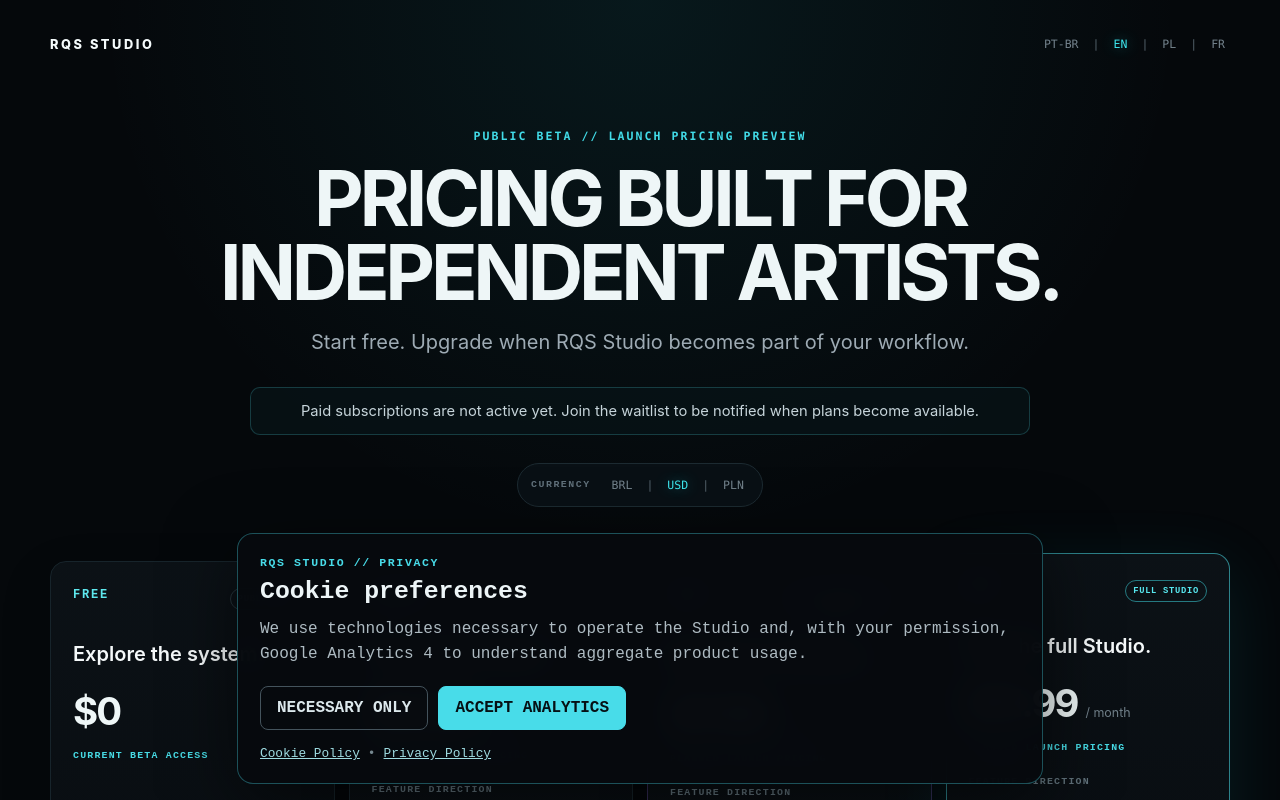
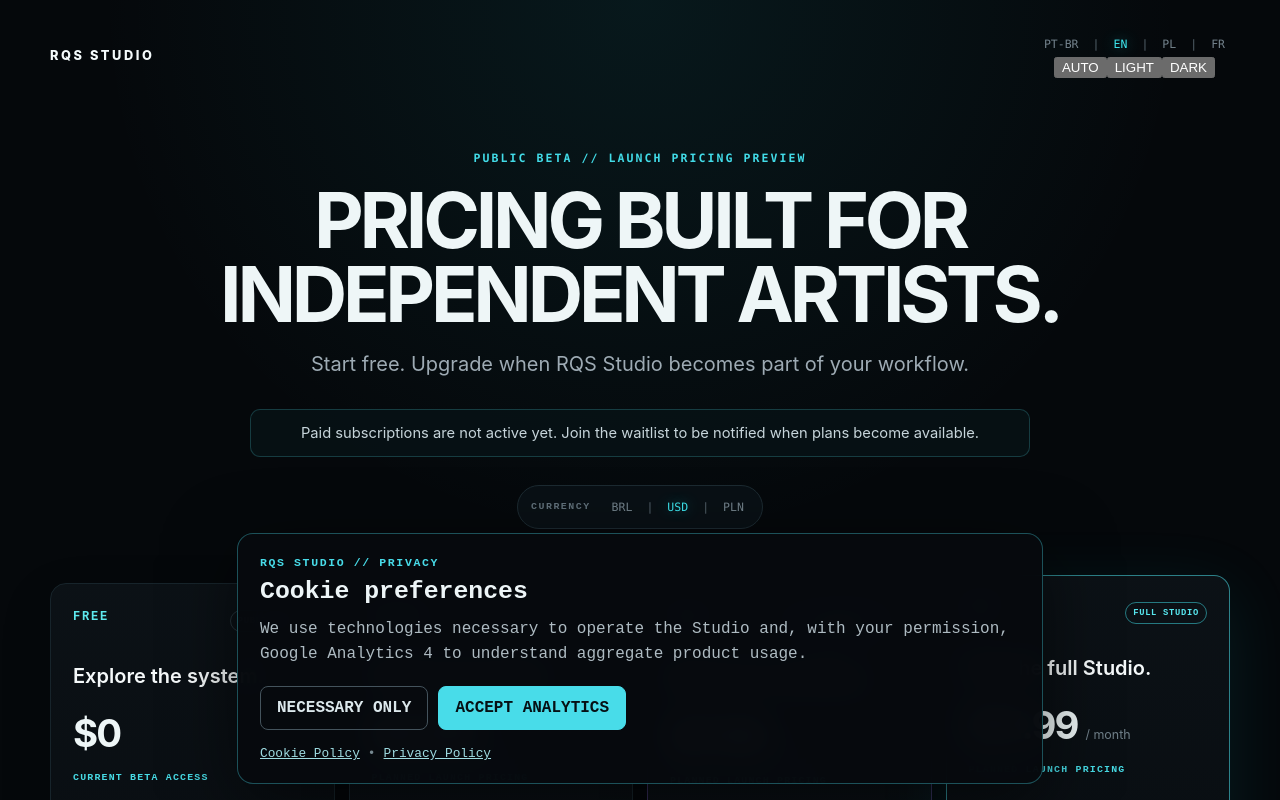
Before and after one commit to anaraquel00/rqs-daw-frontend, an Angular app: page /pricing in a window 1280 px wide. Shown: the top 800 px of the page. Built offline with nearby package versions, Linux system fonts and the light colour scheme.

Commit message:
feat(pricing): add shared theme selector

```diff
--- a/src/app/pricing-page/pricing-page.html
+++ b/src/app/pricing-page/pricing-page.html
@@ -2,6 +2,7 @@
   <section class="pricing-hero shell">
     <div class="hero-nav">
       <a routerLink="/app" class="brand">RQS STUDIO</a>
+      <div class="hero-controls">
         <div class="language-switcher" aria-label="Interface language">
           <button type="button" [class.active]="lang.isLanguage('pt')" (click)="lang.setLanguage('pt')">PT-BR</button>
           <span>|</span>
@@ -10,6 +11,17 @@
           <button type="button" [class.active]="lang.isLanguage('pl')" (click)="lang.setLanguage('pl')">PL</button>
           <span>|</span>
           <button type="button" [class.active]="lang.isLanguage('fr')" (click)="lang.setLanguage('fr')">FR</button>
+        </div>
+        <div class="theme-switcher" aria-label="Color theme">
+          @for (theme of themes; track theme) {
+            <button
+              type="button"
+              [class.active]="themePreference() === theme"
+              [attr.aria-pressed]="themePreference() === theme"
+              (click)="setTheme(theme)"
+            >{{ theme.toUpperCase() }}</button>
+          }
+        </div>
       </div>
     </div>
 
@@ -44,7 +56,7 @@
       <a routerLink="/app" class="plan-cta secondary">{{ copy().openStudio }}</a>
     </article>
 
-    <article class="plan-card">
+    <article class="plan-card master">
       <div class="card-topline"><span>MASTER</span></div>
       <h2>{{ copy().masterTagline }}</h2>
       <div class="price-row"><strong>{{ formatPrice('master') }}</strong><span>{{ copy().monthly }}</span></div>
```
Lines whose indentation alone changed are shown as unchanged.
